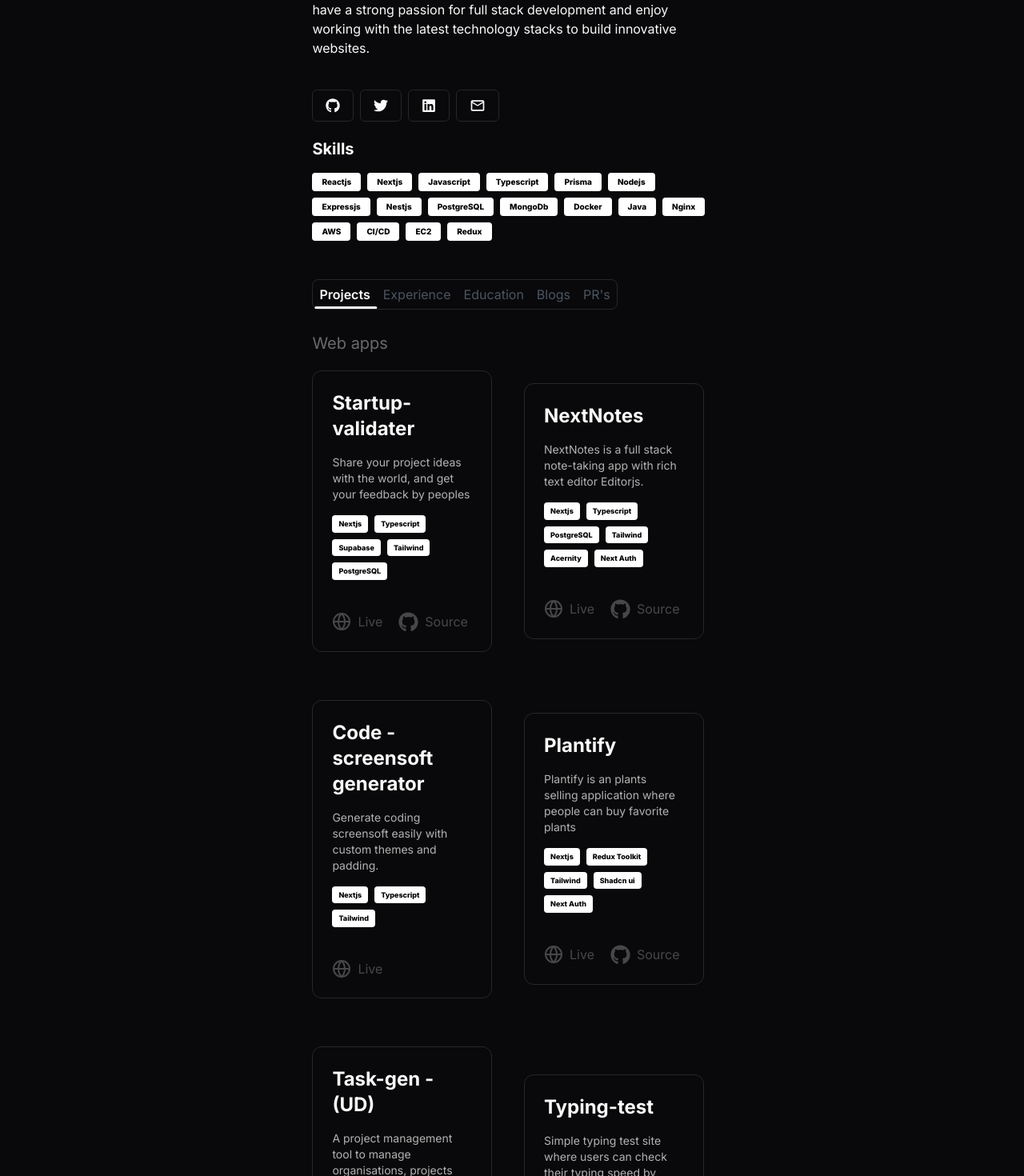
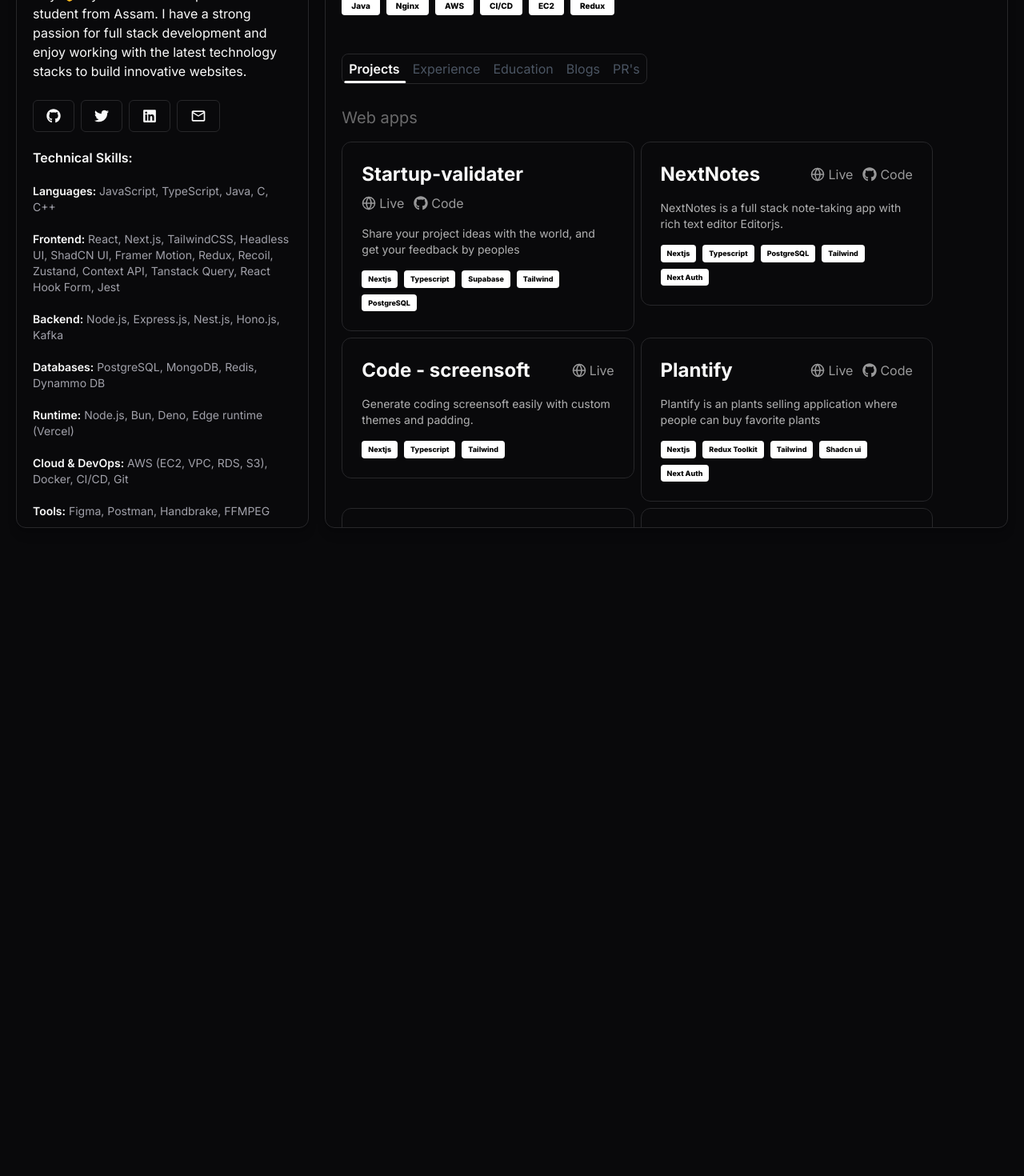
Before and after one commit to Piyush5784/Piyush-portfolio, a Next.js app: page / in a window 1280 px wide. Shown: the part 120-1590 px from the top of the page at 80% size. After the commit the page ends 800 px from the top, so only its background shows below. Built offline with nearby package versions, Linux system fonts and the light colour scheme.

Commit message:
updated ui 21 oct

```diff
--- a/package.json
+++ b/package.json
@@ -18,6 +18,7 @@
     "class-variance-authority": "^0.7.1",
     "clsx": "^2.1.1",
     "framer-motion": "^11.17.0",
+    "lenis": "^1.3.11",
     "lucide-react": "^0.436.0",
     "next": "14.2.7",
     "next-themes": "^0.3.0",
--- a/src/Content.ts
+++ b/src/Content.ts
@@ -55,6 +55,39 @@ export const Content: ContentType = {
     "EC2",
     "Redux",
   ],
+
+  technicalSkills: [
+    {
+      category: "Languages",
+      items: "JavaScript, TypeScript, Java, C, C++",
+    },
+    {
+      category: "Frontend",
+      items:
+        "React, Next.js, TailwindCSS, Headless UI, ShadCN UI, Framer Motion, Redux, Recoil, Zustand, Context API, Tanstack Query, React Hook Form, Jest",
+    },
+    {
+      category: "Backend",
+      items: "Node.js, Express.js, Nest.js, Hono.js, Kafka",
+    },
+    {
+      category: "Databases",
+      items: "PostgreSQL, MongoDB, Redis, Dynammo DB",
+    },
+    {
+      category: "Runtime",
+      items: "Node.js, Bun, Deno, Edge runtime (Vercel)",
+    },
+    {
+      category: "Cloud & DevOps",
+      items: "AWS (EC2, VPC, RDS, S3), Docker, CI/CD, Git",
+    },
+    {
+      category: "Tools",
+      items: "Figma, Postman, Handbrake, FFMPEG",
+    },
+  ],
+
   sections: ["PR's", "blogs", "experiences", "projects"],
   designs: [
     {
@@ -91,14 +124,14 @@ export const Content: ContentType = {
         "Typescript",
         "PostgreSQL",
         "Tailwind",
-        "Acernity",
+        // "Acernity",
         "Next Auth",
       ],
       liveSrc: "https://nextnote-nextjs.netlify.app",
       sourceSrc: "https://github.com/Piyush5784/NextNotes",
     },
     {
-      name: "Code - screensoft generator",
+      name: "Code - screensoft",
       description:
         "Generate coding screensoft easily with custom themes and padding.",
       skills: ["Nextjs", "Typescript", "Tailwind"],
@@ -186,7 +219,7 @@ export const Content: ContentType = {
   landingPage: [
     {
       name: "Sass-t",
-      description: "A sass website with initial landing page",
+      description: "A sass website template with initial landing page",
       skills: ["Nextjs", "Typescript", "Tailwind", "Framer-motion"],
       liveSrc: "https://next-template-rosy.vercel.app",
       sourceSrc: "https://github.com/Piyush5784/next-template",
--- a/src/app/page.tsx
+++ b/src/app/page.tsx
@@ -9,13 +9,18 @@ export const runtime = "edge";
 export default function Home() {
   return (
     <>
-      <div className="flex items-center justify-center flex-col p-4 ">
-        <div className=" lg:w-[40%] rounded-lg pt-5 pb-10">
-          {/* <Insights /> */}
-          <AboutSection />
-          <Skills />
-          <SelectItems />
-          <Sections />
+      <div className="flex items-center justify-center flex-col ">
+        <div className="  rounded-lg h-screen">
+          <div className="flex w-full flex-col md:flex-row gap-5 md:overflow-hidden overflow-scroll h-[100vh] p-5">
+            <div className="shadow-lg md:w-[30%] p-5 rounded-xl border  ">
+              <AboutSection />
+            </div>
+            <div className="shadow-lg md:w-[70%] p-5  rounded-xl border md:overflow-y-scroll ">
+              <Skills />
+              <SelectItems />
+              <Sections />
+            </div>
+          </div>
         </div>
       </div>
     </>
--- a/src/components/custom/About/about-section.tsx
+++ b/src/components/custom/About/about-section.tsx
@@ -8,13 +8,13 @@ import { ThemeToggler } from "../Theme/theme-toggler";
 
 export function AboutSection() {
   const router = useRouter();
+
   return (
     <motion.div
       initial={{ opacity: 0, y: 20 }}
       animate={{ opacity: 1, y: 0 }}
       transition={{ duration: 0.5 }}
     >
-      {/* Name and Theme Toggle */}
       <motion.div
         className="flex items-center justify-between"
         initial={{ opacity: 0, y: -10 }}
@@ -22,11 +22,8 @@ export function AboutSection() {
         transition={{ duration: 0.5, delay: 0.1 }}
       >
         <p className="text-[25px] font-semibold">{Content.name}</p>
-        <span>
-          <ThemeToggler />
-        </span>
+        <ThemeToggler />
       </motion.div>
-
       <motion.p
         className="pt-5"
         initial={{ opacity: 0, y: -10 }}
@@ -40,14 +37,13 @@ export function AboutSection() {
           className="pt-5"
           initial={{ opacity: 0, y: -10 }}
           animate={{ opacity: 1, y: 0 }}
-          transition={{ duration: 0.5, delay: 0.2 }}
+          transition={{ duration: 0.5, delay: 0.25 }}
         >
           {Content?.freelanceExp}
         </motion.p>
       )}
-
       <motion.div
-        className="pt-10 flex gap-2 flex-wrap"
+        className="pt-6 flex gap-2 flex-wrap items-center"
         initial={{ opacity: 0 }}
         animate={{ opacity: 1 }}
         transition={{ duration: 0.5, delay: 0.3 }}
@@ -61,22 +57,36 @@ export function AboutSection() {
           <Link
             key={index}
             href={Item.href}
-            target={
-              Item.href === "mailto:piyushjha5668@gmail.com"
-                ? "_self"
-                : "_blank"
-            }
+            target={Item.href.startsWith("mailto:") ? "_self" : "_blank"}
           >
             <Button
-              key={index}
-              variant={"link"}
-              className="hover:border-b-4 border duration-150 transition-all "
+              variant="link"
+              className="hover:border-b-4 border duration-150 transition-all"
             >
               <Item.icon size={Item.size || 18} />
             </Button>
           </Link>
         ))}
       </motion.div>
+
+      <div className="font-semibold text-foreground py-5">
+        Technical Skills:
+      </div>
+      <motion.div
+        className="space-y-5 text-sm text-muted-foreground"
+        initial={{ opacity: 0, y: -10 }}
+        animate={{ opacity: 1, y: 0 }}
+        transition={{ duration: 0.5, delay: 0.4 }}
+      >
+        {Content.technicalSkills.map((skill, index) => (
+          <div key={index}>
+            <span className="font-semibold text-foreground">
+              {skill.category}:
+            </span>{" "}
+            {skill.items}
+          </div>
+        ))}
+      </motion.div>
     </motion.div>
   );
 }
--- a/src/components/custom/Blogs.tsx
+++ b/src/components/custom/Blogs.tsx
@@ -18,7 +18,7 @@ const Blogs = () => {
         {Content.blogs.map((blog, idx) => (
           <div
             key={idx}
-            className="text-white flex justify-between items-center"
+            className="text-black dark:text-white flex justify-between items-center"
           >
             <p>{blog.title}</p>
 
--- a/src/components/custom/Projects.tsx
+++ b/src/components/custom/Projects.tsx
@@ -1,5 +1,5 @@
 import { Content } from "@/Content";
-import { ExternalLink, Globe } from "lucide-react";
+import { Globe } from "lucide-react";
 import Link from "next/link";
 import { FaGithub } from "react-icons/fa";
 import { Button } from "../ui/button";
@@ -9,111 +9,127 @@ export const runtime = "edge";
 const Projects = () => {
   return (
     <>
-      <p className=" text-xl opacity-40 pl-7 md:pl-0">Web apps</p>
-      <div className="flex flex-wrap items-center justify-center md:justify-start gap-10 w-full pb-10">
+      <p className="text-xl opacity-40 pb-4 md:pl-0">Web apps</p>
+      <div className="flex flex-wrap items-stretch  md:justify-start gap-2 w-full">
         {Content.projects.map((project, index) => (
           <div
             key={index}
-            className="border p-6 md:w-[45%] w-[85%] rounded-xl mt-5 "
+            className="border p-6 md:w-[45%] w-[95%] rounded-xl flex flex-col justify-between h-full"
           >
-            <p className=" text-2xl font-bold">{project.name}</p>
+            {/* name + links inline */}
+            <div className="flex items-center justify-between flex-wrap gap-2">
+              <p className="text-2xl font-bold">{project.name}</p>
+              <div className="flex gap-3 opacity-60 hover:opacity-100 transition-opacity">
+                {project.liveSrc && (
+                  <Link
+                    href={project.liveSrc}
+                    target="_blank"
+                    className="flex items-center gap-1 hover:underline"
+                  >
+                    <Globe size={18} />
+                    <span className="hidden sm:inline">Live</span>
+                  </Link>
+                )}
+                {project.sourceSrc && (
+                  <Link
+                    href={project.sourceSrc}
+                    target="_blank"
+                    className="flex items-center gap-1 hover:underline"
+                  >
+                    <FaGithub size={18} />
+                    <span className="hidden sm:inline">Code</span>
+                  </Link>
+                )}
+              </div>
+            </div>
+
             <p className="pt-4 text-sm opacity-70">{project.description}</p>
+
             <div className="flex gap-2 flex-wrap pt-4">
               {project.skills.map((skill, index) => (
                 <button
                   key={index}
-                  className="text-[9px] px-2 py-1 rounded-sm dark:hover:bg-gray-200 dark:bg-white hover:bg-[#2e2e2f] bg-black  text-white  dark:text-black font-extrabold duration-100"
+                  className="text-[9px] px-2 py-1 rounded-sm dark:hover:bg-gray-200 dark:bg-white hover:bg-[#2e2e2f] bg-black text-white dark:text-black font-extrabold duration-100"
                 >
                   {skill}
                 </button>
               ))}
             </div>
-            <div className="pt-10 flex gap-5">
+          </div>
+        ))}
+      </div>
+
+      <p className="text-xl opacity-40 pb-4 md:pl-0 pt-4">Some static sites</p>
+      <div className="flex flex-wrap items-stretch  md:justify-start gap-2 w-full">
+        {Content.landingPage.map((project, index) => (
+          <div
+            key={index}
+            className="border p-6 md:w-[45%] w-[95%] rounded-xl flex flex-col justify-between h-full"
+          >
+            <div className="flex items-center justify-between flex-wrap gap-2">
+              <p className="text-2xl font-bold">{project.name}</p>
+              <div className="flex gap-3 opacity-60 hover:opacity-100 transition-opacity">
                 {project.liveSrc && (
-                <Link href={project.liveSrc} target="_blank">
-                  <span className=" hover:opacity-100 opacity-25 text-black dark:text-white cursor-pointer hover:underline flex gap-2">
-                    <Globe />
-                    Live
-                  </span>
+                  <Link
+                    href={project.liveSrc}
+                    target="_blank"
+                    className="flex items-center gap-1 hover:underline"
+                  >
+                    <Globe size={18} />
+                    <span className="hidden sm:inline">Live</span>
                   </Link>
                 )}
                 {project.sourceSrc && (
-                <Link href={project.sourceSrc} target="_blank">
-                  <span className=" justify-center items-center hover:opacity-100 opacity-25 text-black dark:text-white cursor-pointer hover:underline flex gap-2">
-                    <FaGithub size={25} /> Source
-                  </span>
+                  <Link
+                    href={project.sourceSrc}
+                    target="_blank"
+                    className="flex items-center gap-1 hover:underline"
+                  >
+                    <FaGithub size={18} />
+                    <span className="hidden sm:inline">Code</span>
                   </Link>
                 )}
+              </div>
+            </div>
+
+            <p className="pt-4 text-sm opacity-70">{project.description}</p>
+
+            <div className="flex gap-2 flex-wrap pt-4">
+              {project.skills.map((skill, index) => (
+                <button
+                  key={index}
+                  className="text-[9px] px-2 py-1 rounded-sm dark:hover:bg-gray-200 dark:bg-white hover:bg-[#2e2e2f] bg-black text-white dark:text-black font-extrabold duration-100"
+                >
+                  {skill}
+                </button>
+              ))}
             </div>
           </div>
         ))}
       </div>
 
-      <p className=" text-xl opacity-40 pl-7 md:pl-0">Some static sites</p>
-      <div className="flex flex-wrap items-center justify-center md:justify-start gap-10 w-full pb-10 ">
-        {Content.landingPage.map((project, index) => (
-          <div
-            key={index}
-            className="border p-6 md:w-[45%] w-[85%] rounded-xl mt-5"
-          >
-            <p className=" text-2xl font-bold">{project.name}</p>
-            <p className="pt-4 text-sm opacity-70">{project.description}</p>
-            <div className="flex gap-2 flex-wrap pt-4">
-              {project.skills.map((skill, index) => (
-                <button
-                  key={index}
-                  className="text-[9px] px-2 py-1 rounded-sm dark:hover:bg-gray-200 dark:bg-white hover:bg-[#2e2e2f] bg-black  text-white  dark:text-black font-extrabold duration-100"
-                >
-                  {skill}
-                </button>
-              ))}
-            </div>
-            <div className="pt-10 flex gap-5">
-              {project.liveSrc && (
-                <Link href={project.liveSrc} target="_blank">
-                  <span className=" hover:opacity-100 opacity-25 text-black dark:text-white cursor-pointer hover:underline flex gap-2">
-                    <Globe />
-                    Live
-                  </span>
-                </Link>
-              )}
-              {project.sourceSrc && (
-                <Link href={project.sourceSrc} target="_blank">
-                  <span className=" justify-center items-center hover:opacity-100 opacity-25 text-black dark:text-white cursor-pointer hover:underline flex gap-2">
-                    <FaGithub size={25} /> Source
-                  </span>
-                </Link>
-              )}
-            </div>
-          </div>
-        ))}
-      </div>
-
-      <p className=" text-xl opacity-40 mb-5 pl-7 md:pl-0">Designs</p>
-      <div className="flex flex-wrap items-center justify-center md:justify-start gap-10 w-full pb-10">
+      <p className="text-xl opacity-40 pb-4 md:pl-0 pt-4">Designs</p>
+      <div className="flex flex-wrap items-stretch  md:justify-start gap-2 w-full">
         {Content.designs.map((project, index) => (
           <div
             key={index}
-            className="border p-6 md:w-[45%] w-[85%] rounded-xl  flex items-center justify-between"
+            className="border p-6 md:w-[45%] w-[95%] rounded-xl flex items-center justify-between "
           >
-            <div>
-              <p className=" text-xl font-bold">{project.title}</p>
-            </div>
-            <div>
+            <p className="text-xl font-bold">{project.title}</p>
             <Link
               href={project.liveLink}
               target="_blank"
               className="opacity-50 hover:opacity-100 duration-75"
             >
-                <ExternalLink />
+              <Globe />
             </Link>
-            </div>
           </div>
         ))}
       </div>
-      <div className="flex justify-center items-center">
+
+      <div className="flex justify-center items-center pt-4">
         <Link href={"https://github.com/Piyush5784"} target="_blank">
-          <Button> More projects</Button>
+          <Button>More projects</Button>
         </Link>
       </div>
     </>
--- a/src/components/custom/Skills.tsx
+++ b/src/components/custom/Skills.tsx
@@ -8,7 +8,7 @@ const Skills = () => {
         initial={{ opacity: 0 }}
         animate={{ opacity: 1 }}
         transition={{ duration: 0.8 }}
-        className="pt-5 font-bold text-xl"
+        className=" font-bold text-xl"
       >
         Skills
       </motion.div>
--- a/src/types/index.ts
+++ b/src/types/index.ts
@@ -36,10 +36,14 @@ export interface ExperienceContent {
   location: string;
   Date: string;
 }
-
+export interface technicalSkills {
+  category: string;
+  items: string;
+}
 export interface ContentType {
   name: string;
   freelanceExp?: string;
+  technicalSkills: technicalSkills[];
   introText: string;
   sections: select[];
   Resume: {
```
Also changed, not shown: src/components/custom/SmoothScrollWrapper.tsx (added, +24 -0 lines), src/components/custom/acernity/glowing-effect.tsx (line endings or trailing spaces), src/components/custom/card-move-effect.tsx (line endings or trailing spaces), 1 other file (tests, documents, lock files or other folders). Lines whose indentation alone changed are shown as unchanged.
